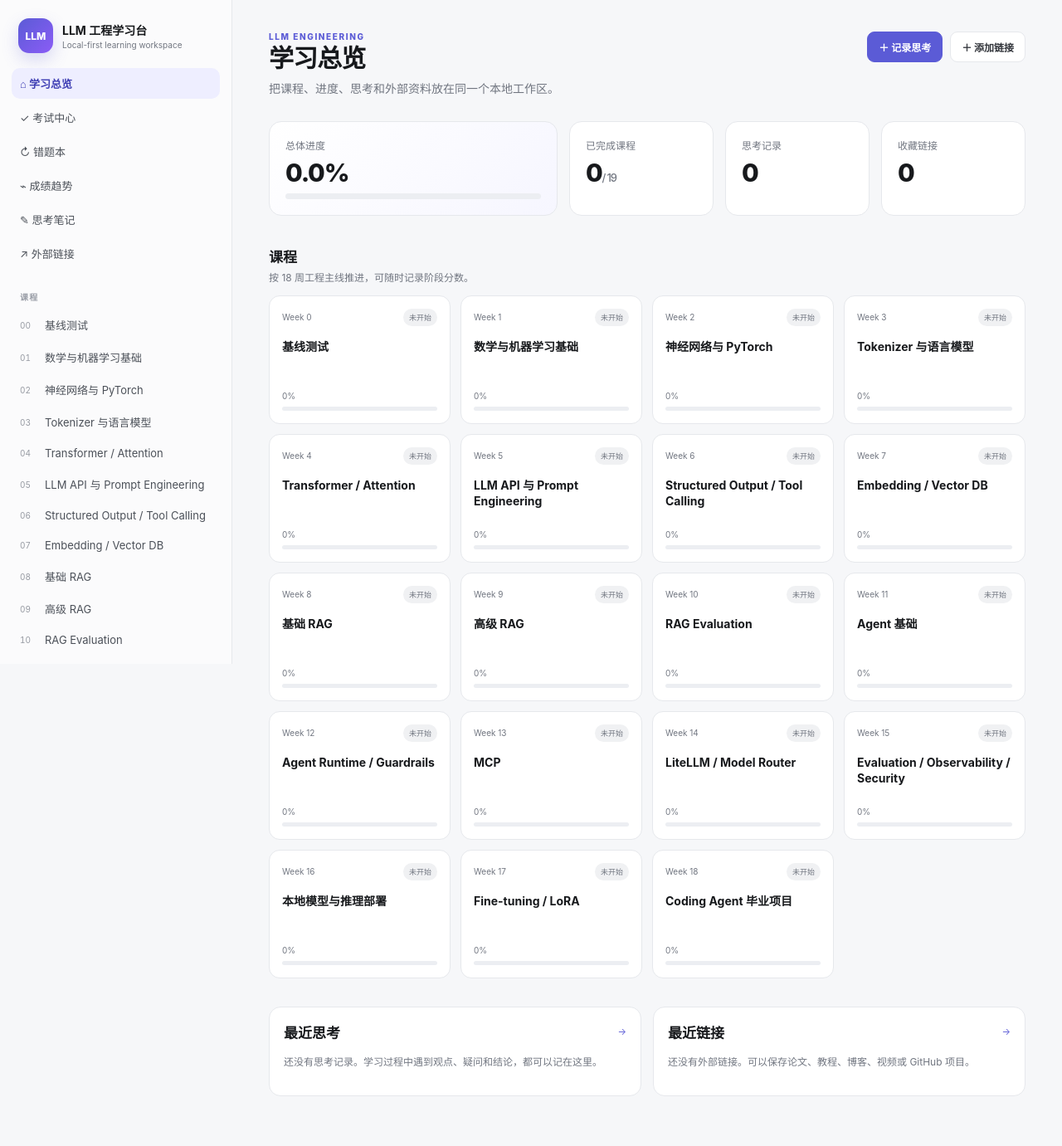
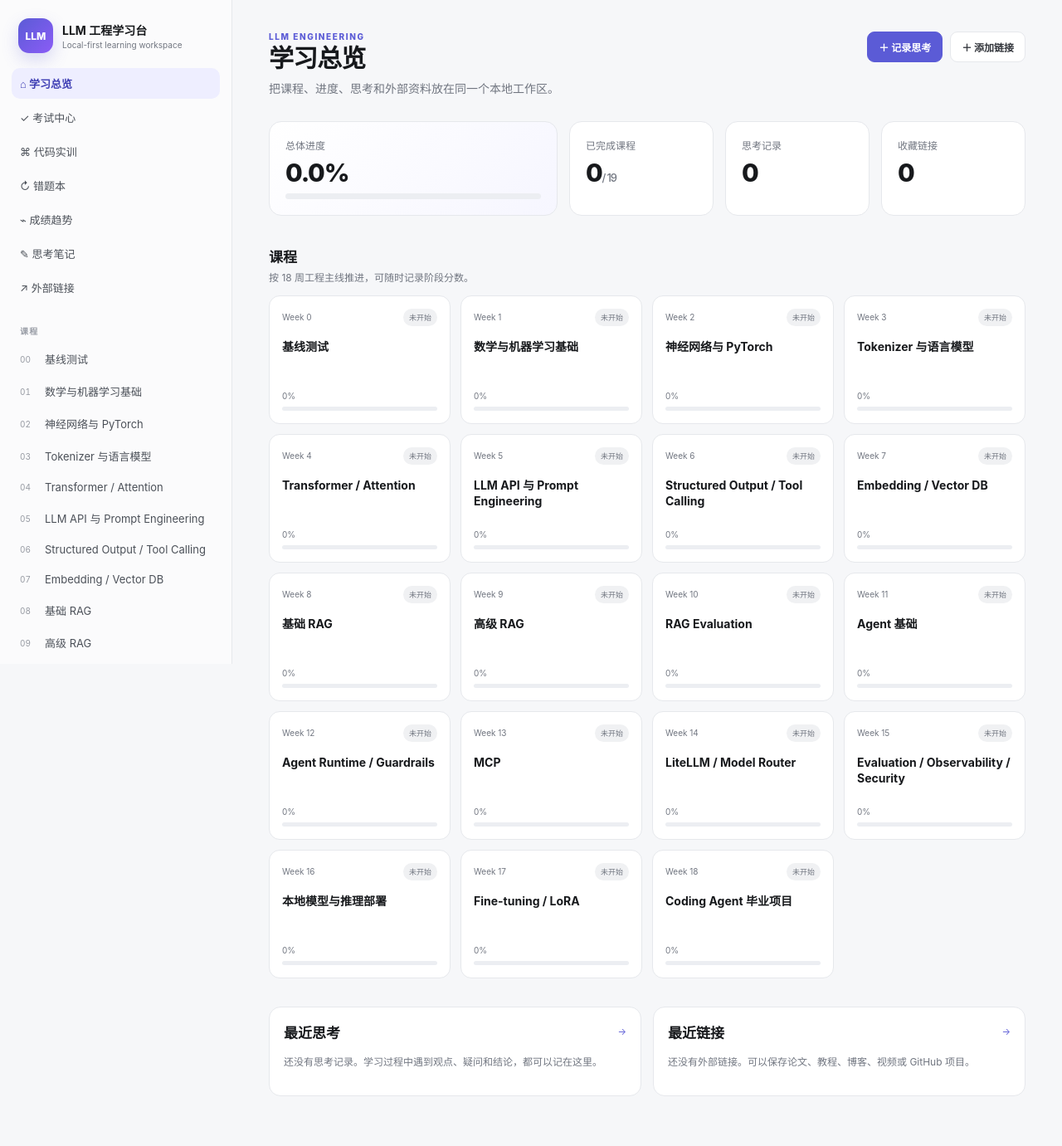
Before and after one commit to Azurefly/llm-engineering-learning, a FastAPI app: page / in a window 1280 px wide. Shown: the whole page at 83% size. Run offline with FastAPI, Linux system fonts and the light colour scheme; data that the repository does not hold is empty.

Commit message:
add coding labs navigation

```diff
--- a/app/templates/base.html
+++ b/app/templates/base.html
@@ -7,6 +7,7 @@
   <link rel="stylesheet" href="/static/app.css">
   <link rel="stylesheet" href="/static/exam.css">
   <link rel="stylesheet" href="/static/exam_v2.css">
+  <link rel="stylesheet" href="/static/code_exam.css">
 </head>
 <body>
 <div class="app-shell">
@@ -15,6 +16,7 @@
   <nav class="main-nav">
     <a href="/" class="nav-item {% if current_path == '/' %}active{% endif %}">⌂ {{ t('dashboard') }}</a>
     <a href="/exam-lab" class="nav-item {% if current_path.startswith('/exam-lab') or current_path.startswith('/exam-v2') or current_path.startswith('/stage-exams') or current_path.startswith('/question-bank') %}active{% endif %}">✓ {{ 'Exam Center' if lang == 'en' else '考试中心' }}</a>
+    <a href="/coding-labs" class="nav-item {% if current_path.startswith('/coding-labs') %}active{% endif %}">⌘ {{ 'Coding Labs' if lang == 'en' else '代码实训' }}</a>
     <a href="/mistakes" class="nav-item {% if current_path.startswith('/mistakes') %}active{% endif %}">↻ {{ 'Mistake Book' if lang == 'en' else '错题本' }}</a>
     <a href="/exam-history" class="nav-item {% if current_path.startswith('/exam-history') %}active{% endif %}">⌁ {{ 'Score History' if lang == 'en' else '成绩趋势' }}</a>
     <a href="/thoughts" class="nav-item {% if current_path.startswith('/thoughts') %}active{% endif %}">✎ {{ t('thoughts') }}</a>
```
